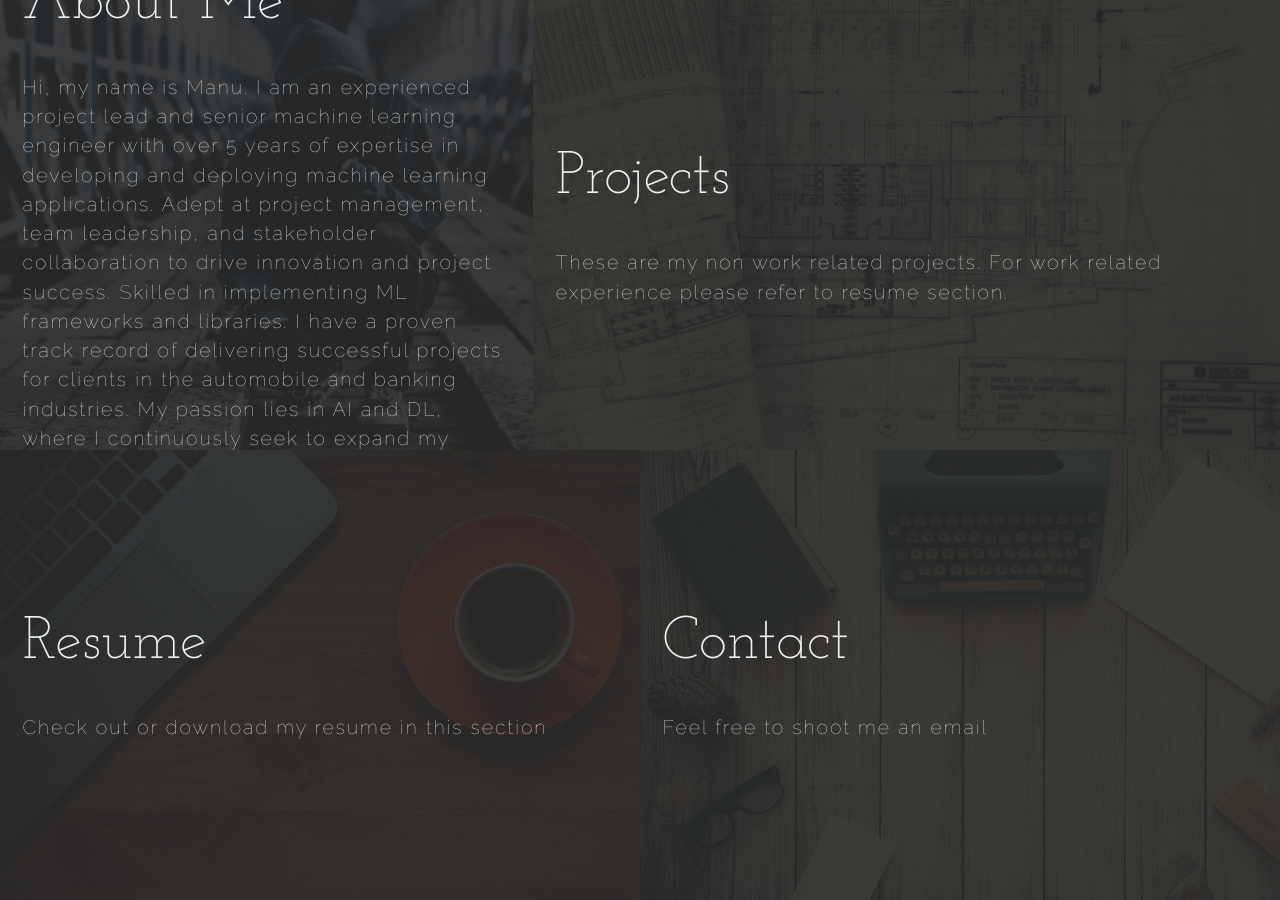
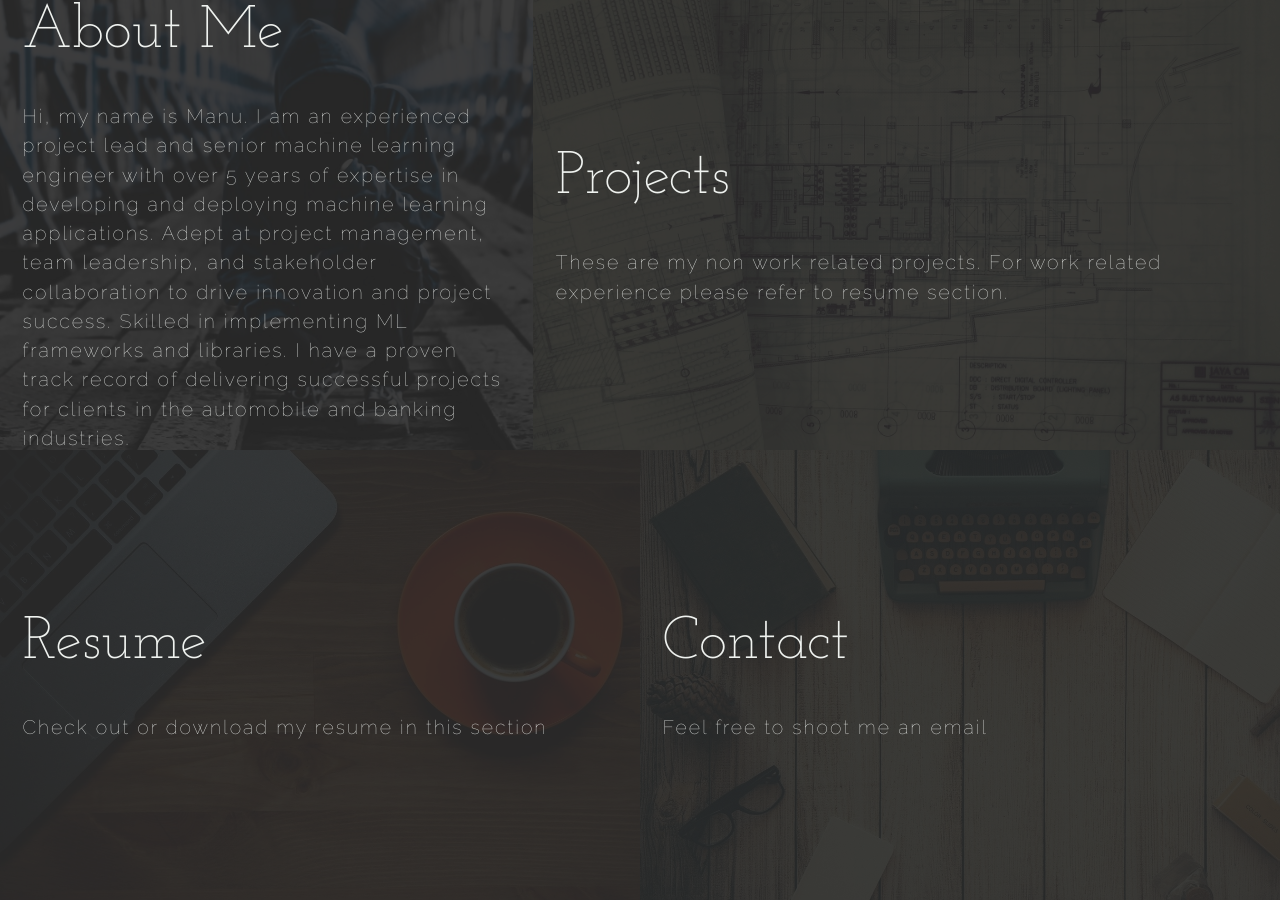
Before and after one commit to manu-sk/manu-sk.github.io, a Jekyll site: the page built from index.md, in a window 1280 px wide. Built offline with Jekyll 4.4.1, drawn with Linux system fonts in a browser that asks for light colours; nearby versions of some CDN libraries.

Commit message:
Update sections.yml

```diff
--- a/_data/sections.yml
+++ b/_data/sections.yml
@@ -7,7 +7,7 @@ projects:
 about:
   url: /about
   heading: About Me
-  words:  Hi, my name is Manu. I am an experienced project lead and senior machine learning engineer with over 5 years of expertise in developing and deploying machine learning applications. Adept at project management, team leadership,  and stakeholder collaboration to drive innovation and project success. Skilled in implementing ML frameworks and libraries. I have a proven track record of delivering successful projects for clients in the automobile and banking industries. My passion lies in AI and DL, where I continuously seek to expand my knowledge and skills.
+  words:  Hi, my name is Manu. I am an experienced project lead and senior machine learning engineer with over 5 years of expertise in developing and deploying machine learning applications. Adept at project management, team leadership,  and stakeholder collaboration to drive innovation and project success. Skilled in implementing ML frameworks and libraries. I have a proven track record of delivering successful projects for clients in the automobile and banking industries.
   class: m5 about
   border: about
 resume:
```
